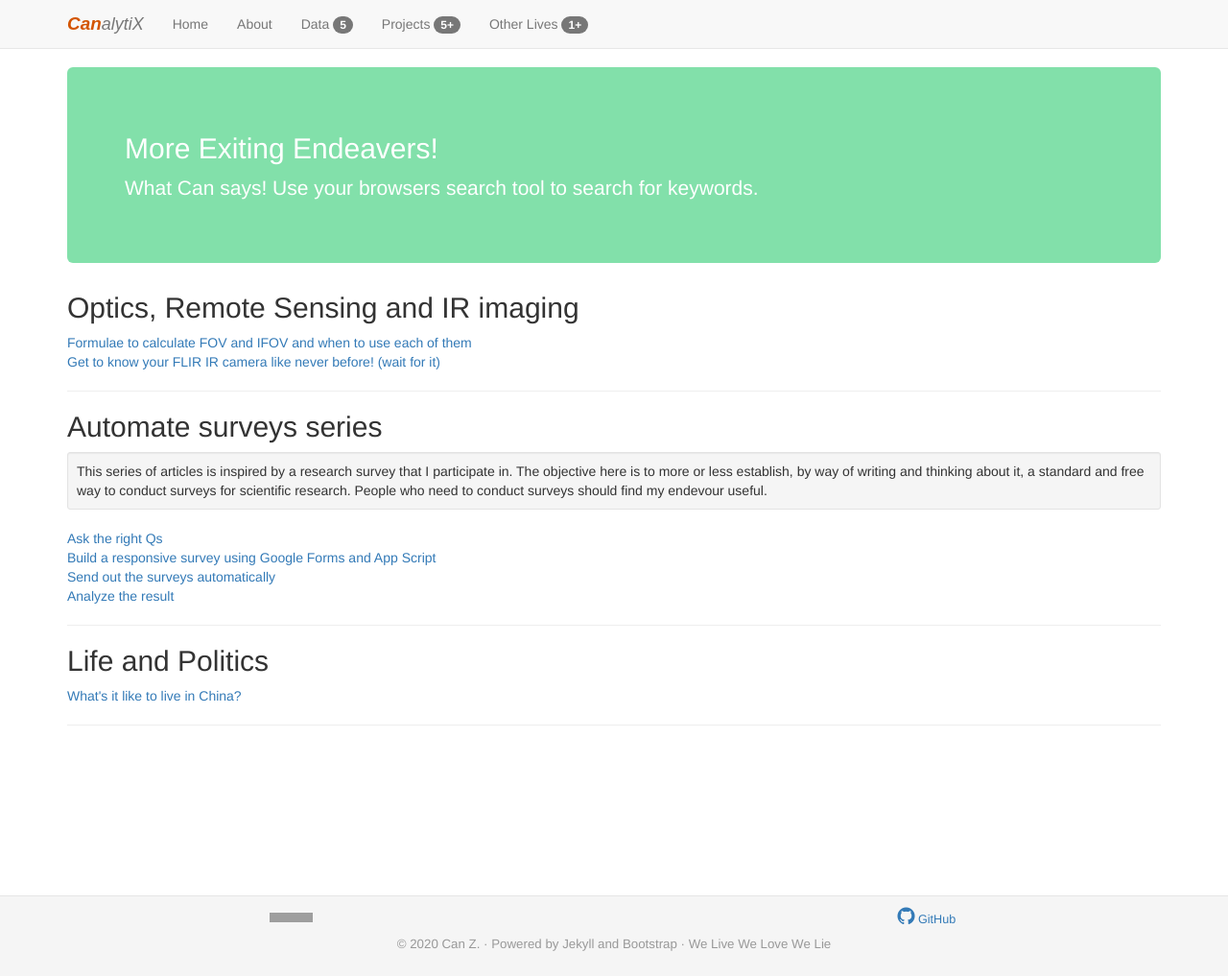
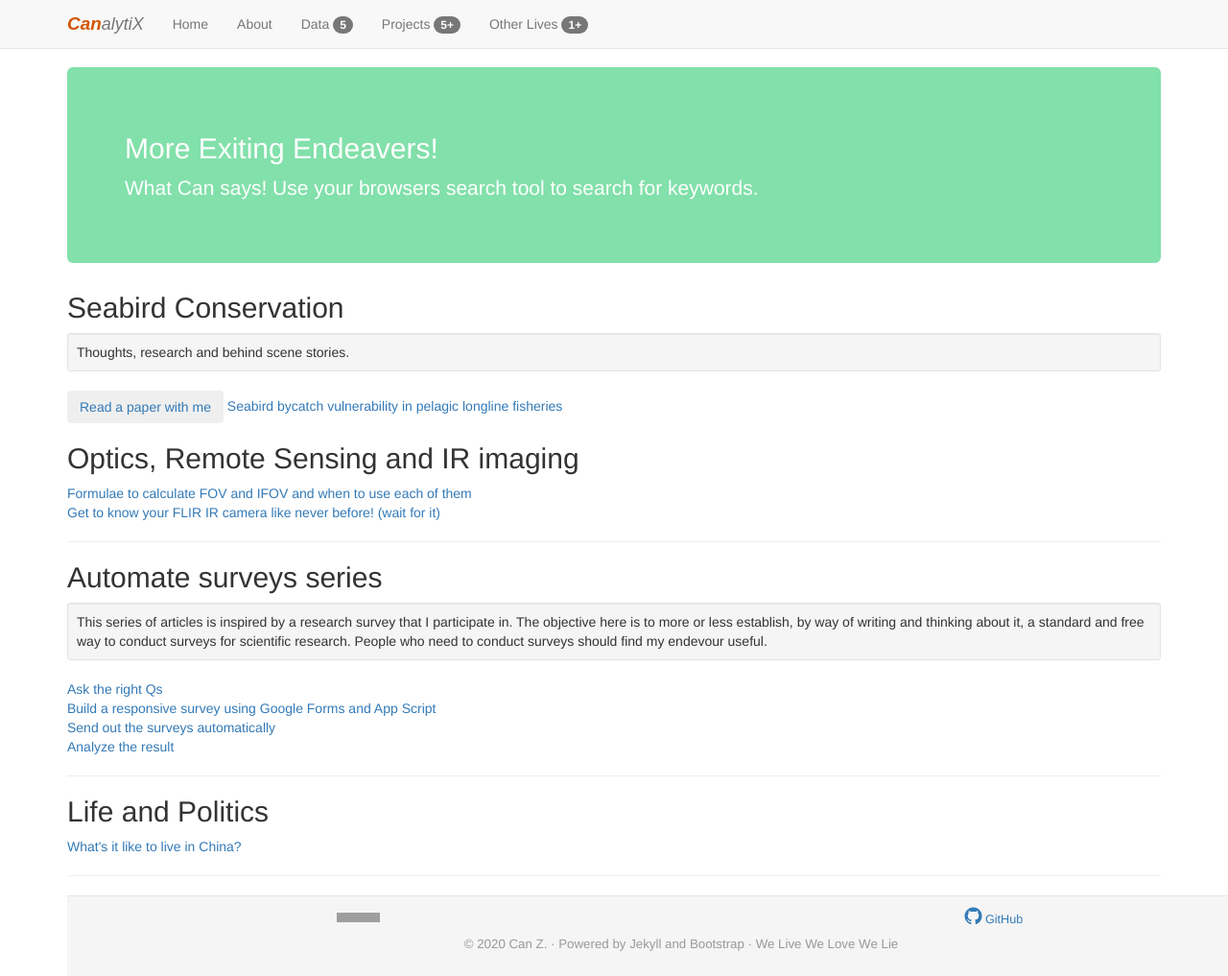
Before and after one commit to HVoltBb/HVoltBb.github.io, a Jekyll site: the page built from random/index.html, in a window 1280 px wide and 1017 px high. Shown: the whole window at 96% size. Built offline with Jekyll 4.4.1, drawn with Linux system fonts in a browser that asks for light colours; comment, search, counter and statistics services are not loaded; grey boxes are pictures that could not be loaded.

Commit message:
Update index.html

```diff
--- a/random/index.html
+++ b/random/index.html
@@ -10,6 +10,14 @@ description: Blog posts on optics, thermodynamics and more
 <p class="white">What Can says! Use your browsers search tool to search for keywords. </p>
 	</div>
 </div>
+
+<!--- seabird conservation --->
+<h2>Seabird Conservation</h2>
+<div class="well well-sm">
+	Thoughts, research and behind scene stories.
+</div>
+<div class='blog-post'>
+	<a href="#"><button type='button' class="btn btn-outline-success">Read a paper with me</button> Seabird bycatch vulnerability in pelagic longline fisheries</a>
 
 <!--- optics --->
 <h2>Optics, Remote Sensing and IR imaging</h2>
```
